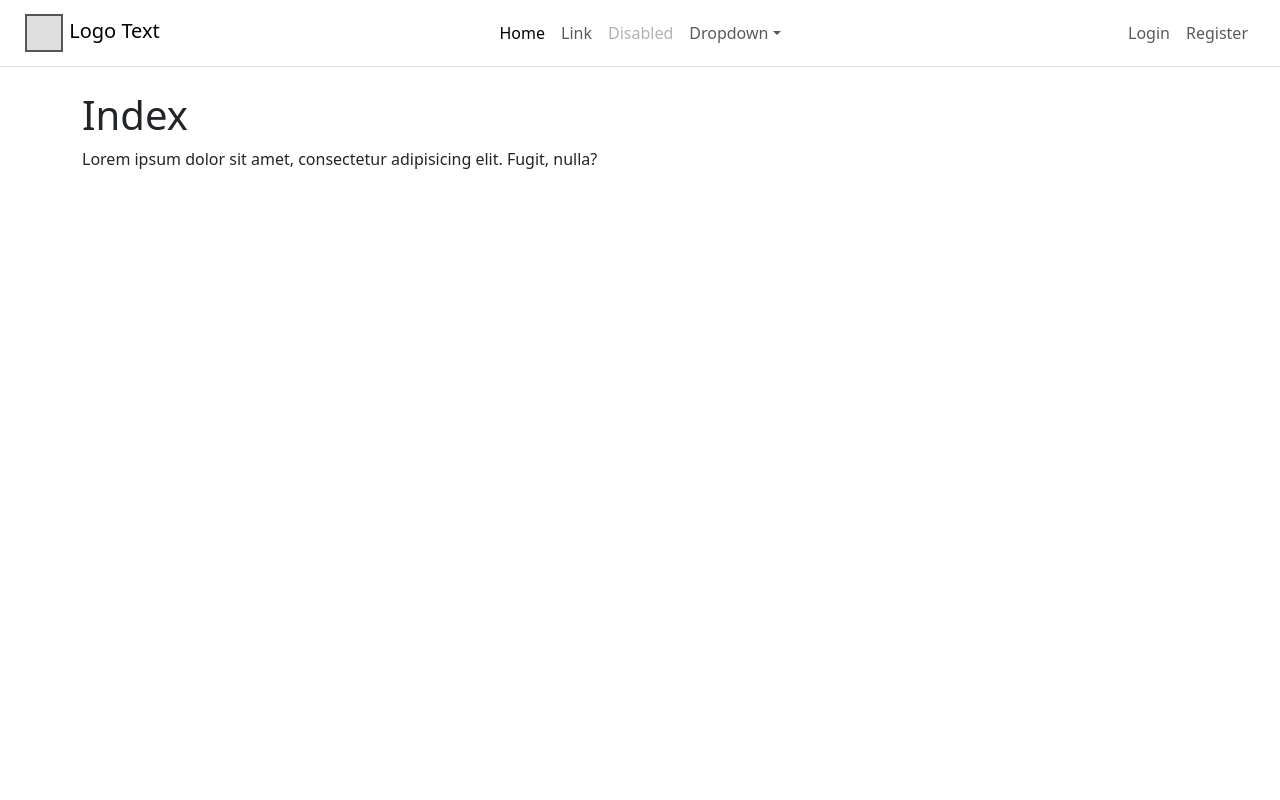
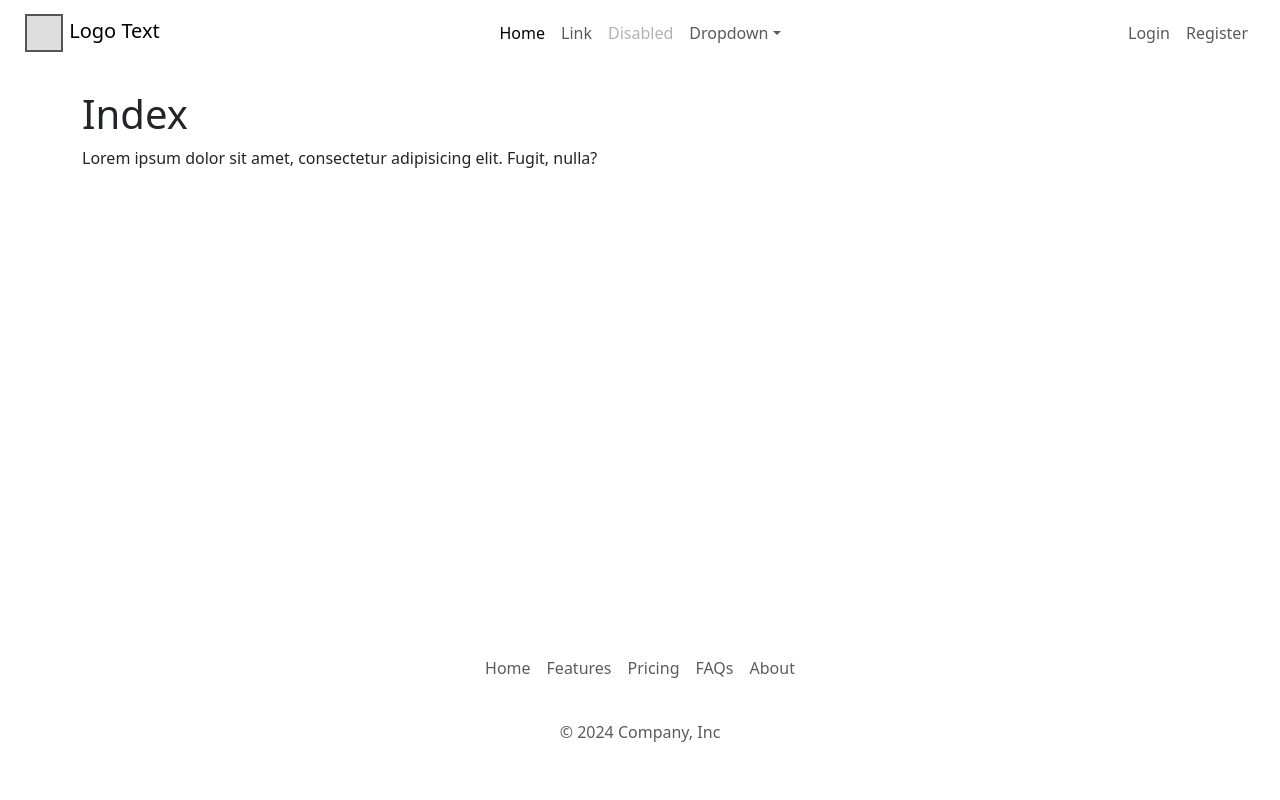
Before and after one commit to harrelchris/django-template, a Django app: page / in a window 1280 px wide. Run offline with Django 4.2, Linux system fonts and the light colour scheme.

Commit message:
Add sticky footer

```diff
--- a/app/static/css/styles.css
+++ b/app/static/css/styles.css
@@ -0,0 +1,5 @@
+/* Sticky Footer */
+html, body {height: 100%;}
+body {display: flex; flex-direction: column;}
+main {flex: 1 0 auto;}
+footer {flex-shrink: 0;}
--- a/app/templates/base.html
+++ b/app/templates/base.html
@@ -16,6 +16,7 @@
   {% include "components/header.html" %}
   {% include "components/messages.html" %}
   <main>{% block content %}{% endblock %}</main>
+  {% include "components/footer.html" %}
   <script src="https://cdn.jsdelivr.net/npm/bootstrap@5.3.3/dist/js/bootstrap.bundle.min.js"
           integrity="sha384-YvpcrYf0tY3lHB60NNkmXc5s9fDVZLESaAA55NDzOxhy9GkcIdslK1eN7N6jIeHz"
           crossorigin="anonymous"></script>
--- /dev/null
+++ b/app/templates/components/footer.html
@@ -0,0 +1,10 @@
+<footer class="py-3 my-4">
+  <ul class="nav justify-content-center pb-3 mb-3">
+    <li class="nav-item"><a href="#" class="nav-link px-2 text-body-secondary">Home</a></li>
+    <li class="nav-item"><a href="#" class="nav-link px-2 text-body-secondary">Features</a></li>
+    <li class="nav-item"><a href="#" class="nav-link px-2 text-body-secondary">Pricing</a></li>
+    <li class="nav-item"><a href="#" class="nav-link px-2 text-body-secondary">FAQs</a></li>
+    <li class="nav-item"><a href="#" class="nav-link px-2 text-body-secondary">About</a></li>
+  </ul>
+  <p class="text-center text-body-secondary">© 2024 Company, Inc</p>
+</footer>
--- a/app/templates/components/header.html
+++ b/app/templates/components/header.html
@@ -1,4 +1,4 @@
-<header class="container-fluid border-bottom mb-4">
+<header class="container-fluid mb-4">
   <nav class="navbar navbar-expand-lg">
     <div class="container-fluid">
       <button class="navbar-toggler" type="button" data-bs-toggle="collapse" data-bs-target="#navbarsExample11" aria-controls="navbarsExample11" aria-expanded="false" aria-label="Toggle navigation">
```
